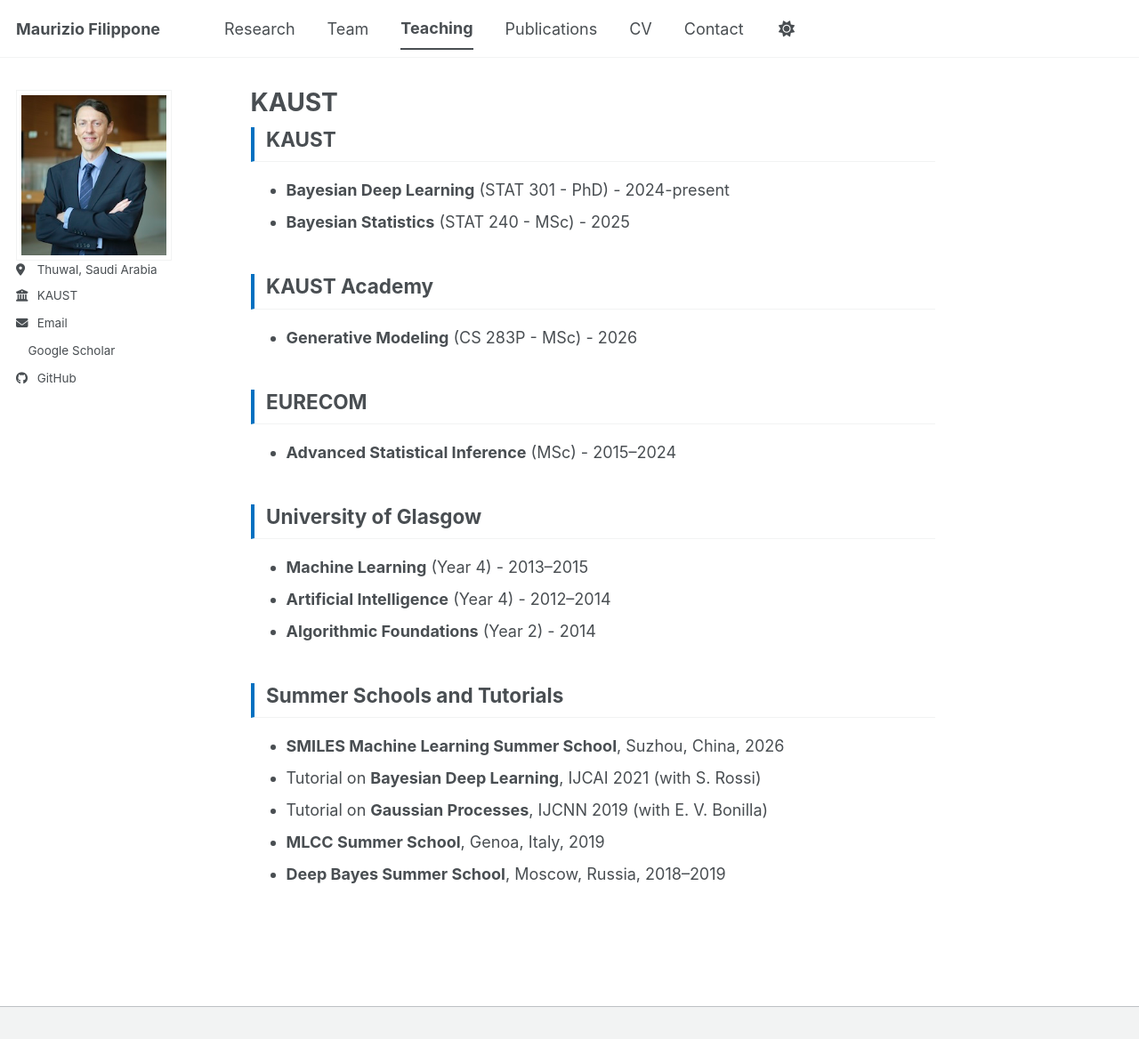
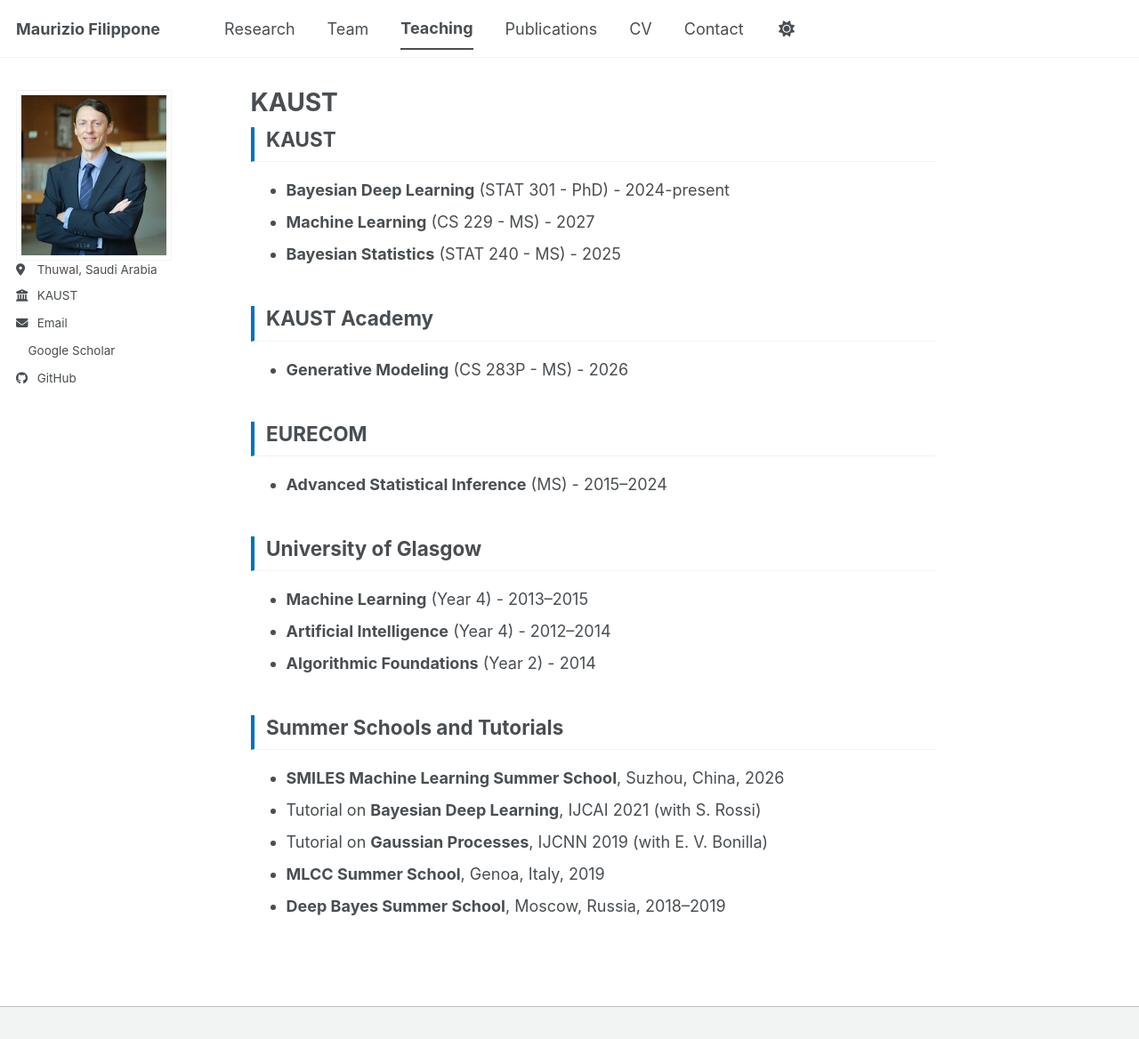
Before and after one commit to mauriziofilippone/mauriziofilippone.github.io, a Jekyll site: the page built from _pages/teaching.md, in a window 1280 px wide and 1168 px high. Shown: the whole window at 89% size. Built offline with Jekyll 4.4.1, drawn with Linux system fonts in a browser that asks for light colours; a style sheet for code colours, icons or effects is not loaded; our own code applies the rules of GitHub Pages for plain Markdown files.

Commit message:
Updated teaching

```diff
--- a/_pages/teaching.md
+++ b/_pages/teaching.md
@@ -7,16 +7,17 @@
 ## KAUST
 
 - **Bayesian Deep Learning** (STAT 301 - PhD) - 2024-present
-- **Bayesian Statistics** (STAT 240 - MSc) - 2025
+- **Machine Learning** (CS 229 - MS) - 2027
+- **Bayesian Statistics** (STAT 240 - MS) - 2025
 
 ## KAUST Academy
 
-- **Generative Modeling** (CS 283P - MSc) - 2026
+- **Generative Modeling** (CS 283P - MS) - 2026
 
 
 ## EURECOM
 
-- **Advanced Statistical Inference** (MSc) - 2015–2024
+- **Advanced Statistical Inference** (MS) - 2015–2024
 
 ## University of Glasgow
 
```
